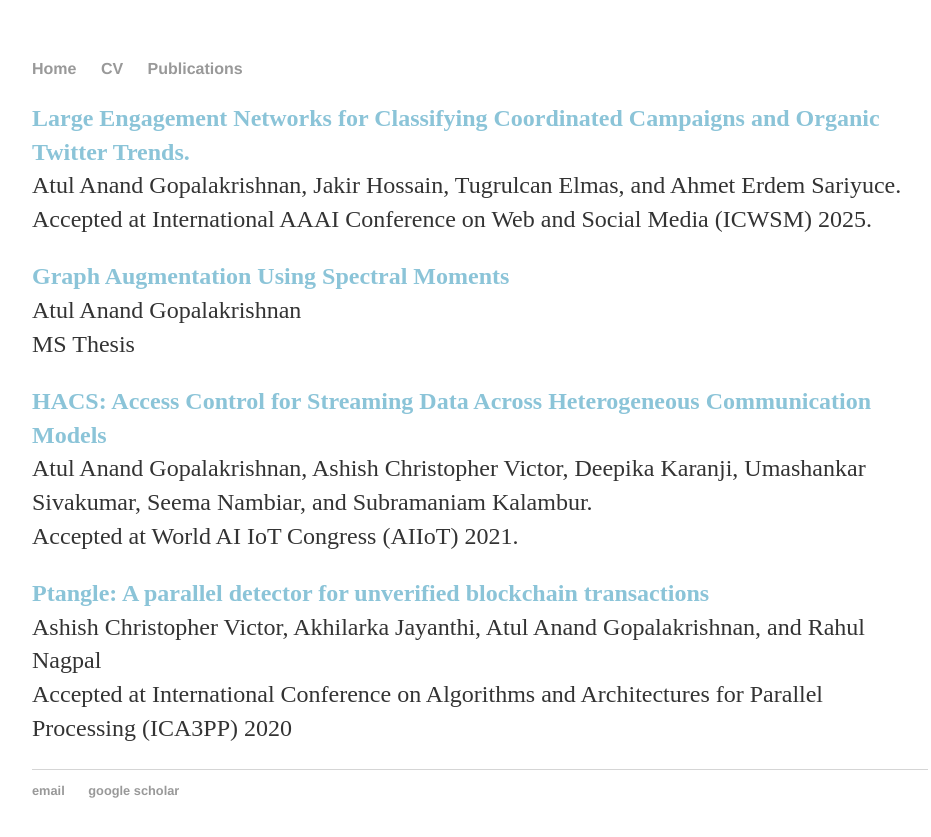
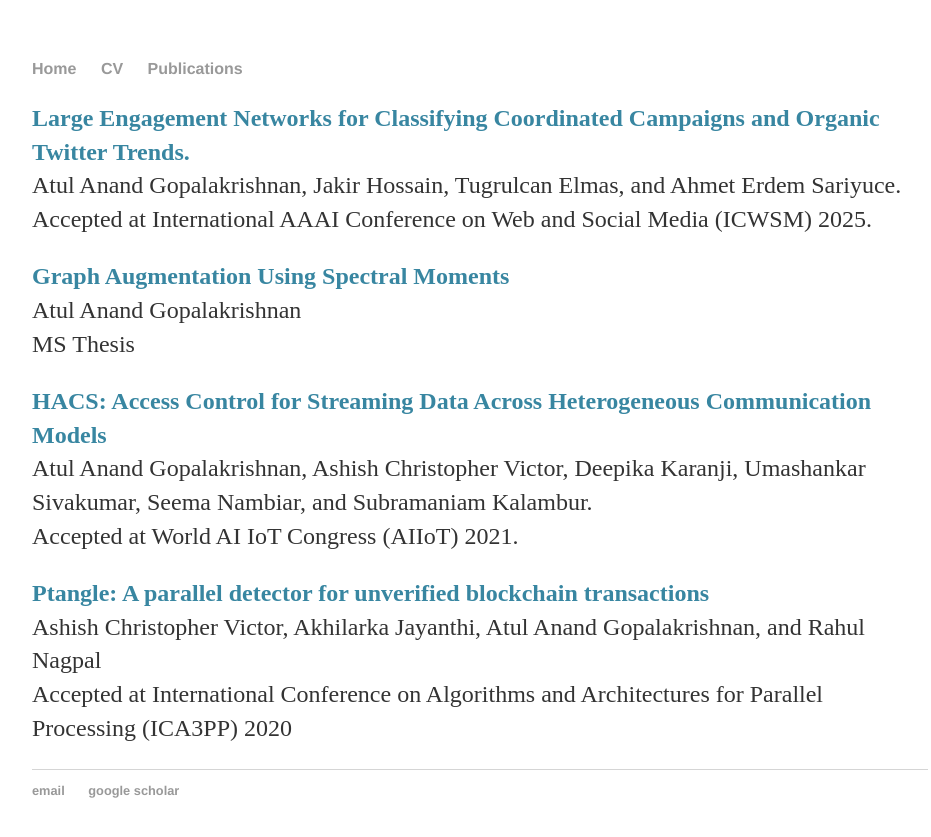
Before and after one commit to atul1234anand/atul1234anand.github.io, a Jekyll site: the page built from publications/index.html, in a window 1280 px wide. Shown: the top 837 px of the page, without its empty margins (160-1091 px from the left). Built offline with Jekyll 4.4.1, drawn with Linux system fonts in a browser that asks for light colours.

Commit message:
Update index.html

```diff
--- a/publications/index.html
+++ b/publications/index.html
@@ -5,7 +5,7 @@ title: Publications
 
 <div class="publications">
 	<p>
-        <a href = "https://arxiv.org/abs/2503.00599" style="color:#8bc4d8;">
+        <a href = "https://arxiv.org/abs/2503.00599" style="color:#3886a1;">
 	<strong>Large Engagement Networks for Classifying Coordinated Campaigns and Organic Twitter Trends.</strong>
 	</a> <br>
 	Atul Anand Gopalakrishnan, Jakir Hossain, Tugrulcan Elmas, and Ahmet Erdem Sariyuce. <br>
@@ -13,7 +13,7 @@ title: Publications
 	</p>
 
 	<p>
-        <a href = "https://surface.syr.edu/cgi/viewcontent.cgi?article=1702&context=thesis" style="color:#8bc4d8;">
+        <a href = "https://surface.syr.edu/cgi/viewcontent.cgi?article=1702&context=thesis" style="color:#3886a1;">
 	<strong>Graph Augmentation Using Spectral Moments</strong>
 	</a> <br>
 	Atul Anand Gopalakrishnan <br>
@@ -21,7 +21,7 @@ title: Publications
 	</p>
 
 	<p>
-        <a href = "https://ieeexplore.ieee.org/abstract/document/9454185" style="color:#8bc4d8;">
+        <a href = "https://ieeexplore.ieee.org/abstract/document/9454185" style="color:#3886a1;">
 	<strong>HACS: Access Control for Streaming Data Across Heterogeneous Communication Models</strong>
 	</a> <br>
 	Atul Anand Gopalakrishnan, Ashish Christopher Victor, Deepika Karanji, Umashankar Sivakumar, Seema Nambiar, and Subramaniam Kalambur. <br>
@@ -29,7 +29,7 @@ title: Publications
 	</p>
 
 	<p>
-        <a href = "https://ieeexplore.ieee.org/abstract/document/9454185" style="color:#8bc4d8;">
+        <a href = "https://ieeexplore.ieee.org/abstract/document/9454185" style="color:#3886a1;">
 	<strong>Ptangle: A parallel detector for unverified blockchain transactions</strong>
 	</a> <br>
 	Ashish Christopher Victor, Akhilarka Jayanthi, Atul Anand Gopalakrishnan, and Rahul Nagpal <br>
```
